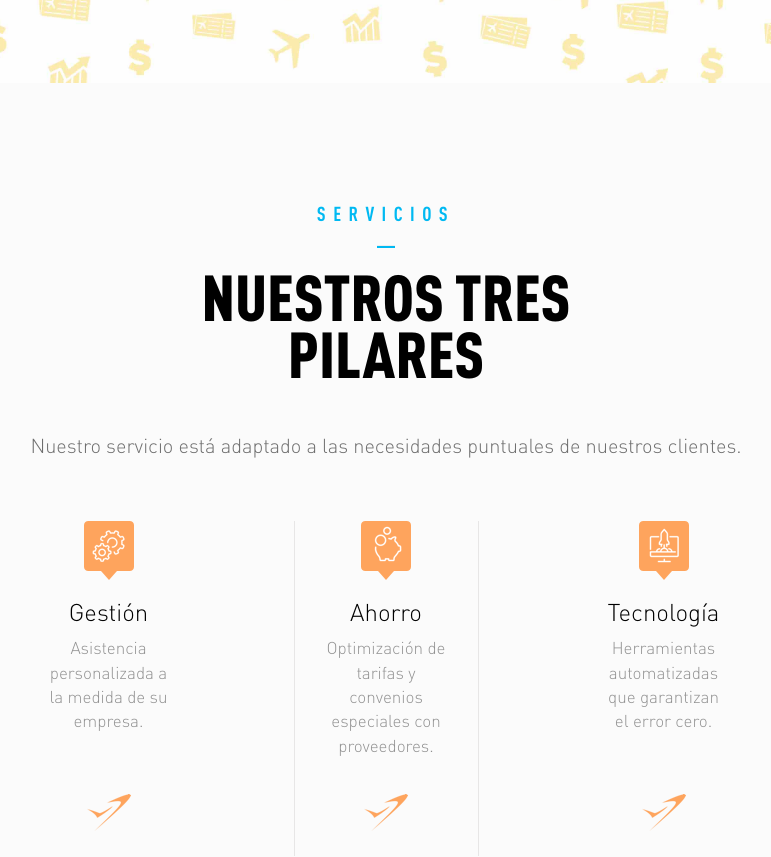
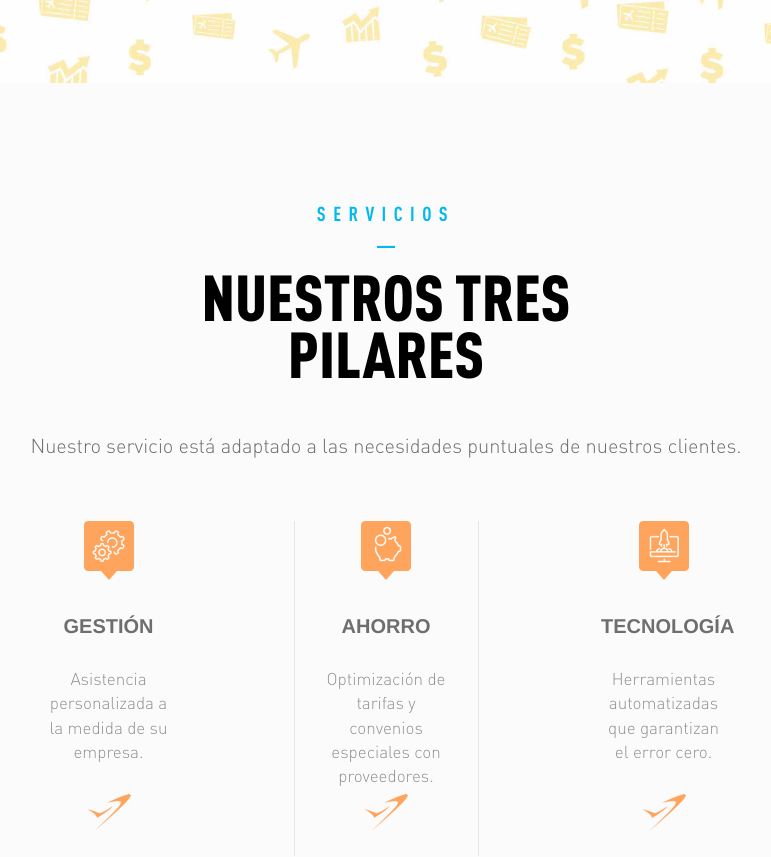
Before and after one commit to SocialProp/BTMarg, a website: page index.html in a window 1280 px wide. Shown: the part 1413-2270 px from the top of the page, without its empty margins (254-1025 px from the left). Drawn offline with nearby package versions, Linux system fonts and the light colour scheme; files that its build step writes are made by us from their sources.

Commit message:
arreglos

```diff
--- a/css/style.sass
+++ b/css/style.sass
@@ -109,7 +109,7 @@ h3
   .logointro
     @media only screen and (min-width: 1024px)
       display: block
-      margin-top: 340px
+      margin-top: 320px
       margin-bottom: -290px
       max-width: 502.57px
       max-height: 153.09px
@@ -204,10 +204,13 @@ h3
       color: #919191
       letter-spacing: 0
     h2
-      font-family: DINCond-Light
-      font-size: 24px
-      color: #000000
+      font-family: Helvetica
+      font-size: 20px
+      color: #6E6E6E
       letter-spacing: 0
+      font-weight: bold
+      padding-top: 15px
+      padding-bottom: 20px
 
     a
       font-family: DINCond-Light
--- a/index.html
+++ b/index.html
@@ -138,7 +138,7 @@
                   <img src="./img/Icono Servicios.png" alt="">
                 </div>
                 <div class="col-sm-4 col-md-12 col-lg-12 text-middle gestion">
-                  <h2>Gestión</h2>
+                  <h2>GESTIÓN</h2>
                   <p>Asistencia personalizada a la medida de su empresa.</p>
                 </div>
                 <div class="col-sm-4 col-md-12 col-lg-12 text-middle">
@@ -154,7 +154,7 @@
                   <img src="./img/AHORRO.png" alt="">
                 </div>
                 <div class="col-sm-4 col-md-12 col-lg-12 text-middle ahorro">
-                  <h2>Ahorro</h2>
+                  <h2>AHORRO</h2>
                   <p>Optimización de tarifas y convenios especiales con proveedores.</p>
                 </div>
                 <div class="col-sm-4 col-md-12 col-lg-12 text-middle">
@@ -170,7 +170,7 @@
                   <img src="./img/tecnologia.png" alt="">
                 </div>
                 <div class="col-sm-4 col-md-12 col-lg-12 text-middle tecnologia">
-                  <h2>Tecnología</h2>
+                  <h2>TECNOLOGÍA</h2>
                   <p>Herramientas automatizadas que garantizan el error cero.</p>
                 </div>
                 <div class="col-sm-4 col-md-12 col-lg-12 text-middle">
```
Also changed, not shown: css/style.css, css/style.min.css.
